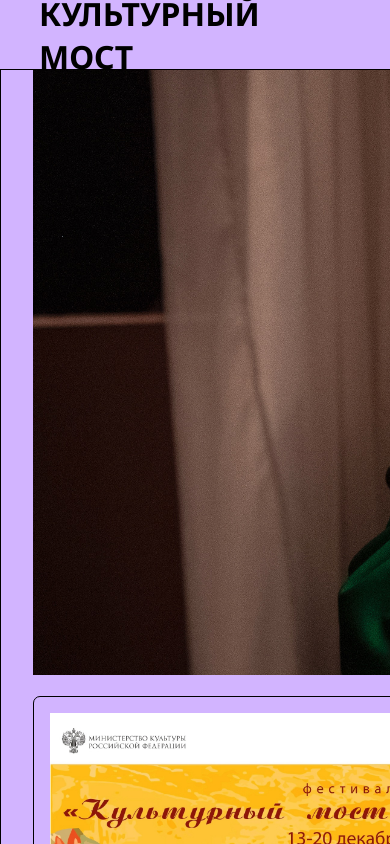
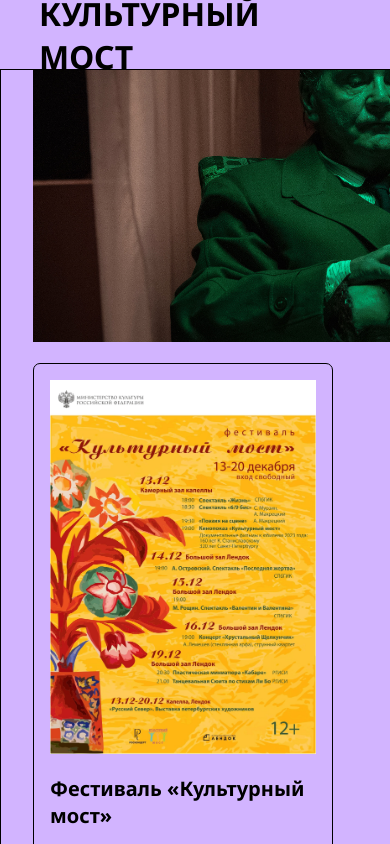
Before and after one commit to damwead/visitsaintpeter, a Next.js app: page / in a window 390 px wide. Shown: the top 844 px of the page. Built offline with nearby package versions, Linux system fonts and the light colour scheme; no server answers.

Commit message:
media queries

```diff
--- a/styles/globals.css
+++ b/styles/globals.css
@@ -28,6 +28,21 @@ main {
   width: 1700px;
   border-left: 1px solid currentcolor;
   border-right: 1px solid currentcolor;
+}
+
+@media screen and (max-width: 1200px){
+  main {
+    width: 800px;
+  }
+
+  .grid-container {
+    grid-template-columns: auto auto !important;
+  }
+
+  .card {
+    width: 300px !important;
+  }
+
 }
 
 h1 { font-size: 2rem; }
@@ -182,37 +197,13 @@ button.btn-logo {
 
 }
 
-.image-banner {
-
-}
-
-.premiere-content .image {
-
-}
-
-.premiere-content {
-  /* padding: 3rem; */
-  display: flex;
-  justify-content: space-evenly;
-}
-
-.premiere-text {
-  width: 500px;
-}
-
-.premiere-text-block .premiere-text {
-  font-size: 18px;
-}
-
 
 /* Grid container */
-
 .grid-container {
+  width: 100%;
   display: grid;
-  /* grid-template-columns: 1fr 500px 1fr; */
   grid-template-columns: auto auto auto;
   justify-content: space-between;
-  /* place-items: center; */
 }
 
 
```
